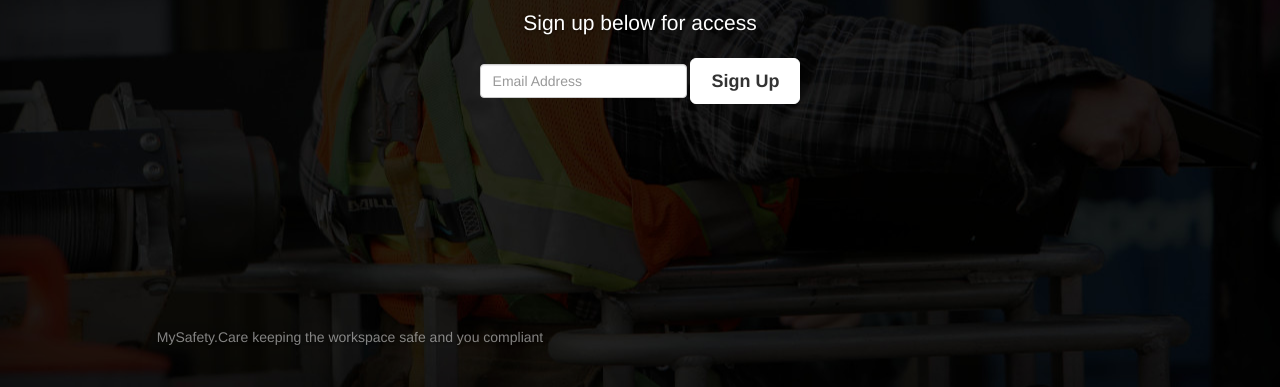
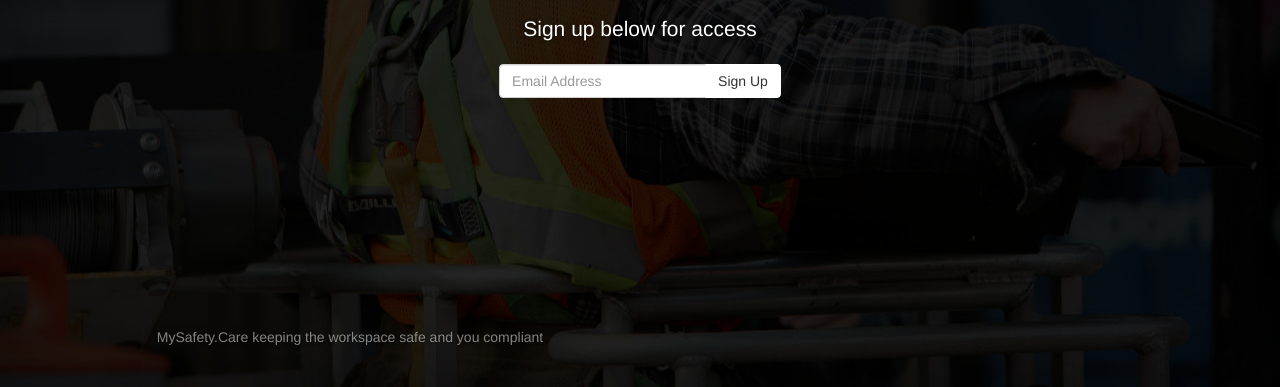
Before and after one commit to WasteCare/WasteCare.github.io, a plain HTML site: page index.html in a window 1280 px wide. Shown: the part 413-800 px from the top of the page. Drawn offline with nearby package versions, Linux system fonts and the light colour scheme.

Commit message:
inline form

```diff
--- a/index.html
+++ b/index.html
@@ -45,9 +45,12 @@
             <p class="lead">Sign up below for access</p>
             <p class="lead">
                 <form target="" class="form-inline">
-
-                <input type="email" class="form-control" placeholder="Email Address" />
-                <button type="submit" class="btn btn-lg btn-default">Sign Up</button>
+                    <div class="input-group">
+                    <input type="email" class="form-control" placeholder="Email Address">
+                    <span class="input-group-btn">
+                        <button class="btn btn-default" type="button">Sign Up</button>
+                    </span>
+                    </div><!-- /input-group -->
               </div>
             </p>
           </div>
```
